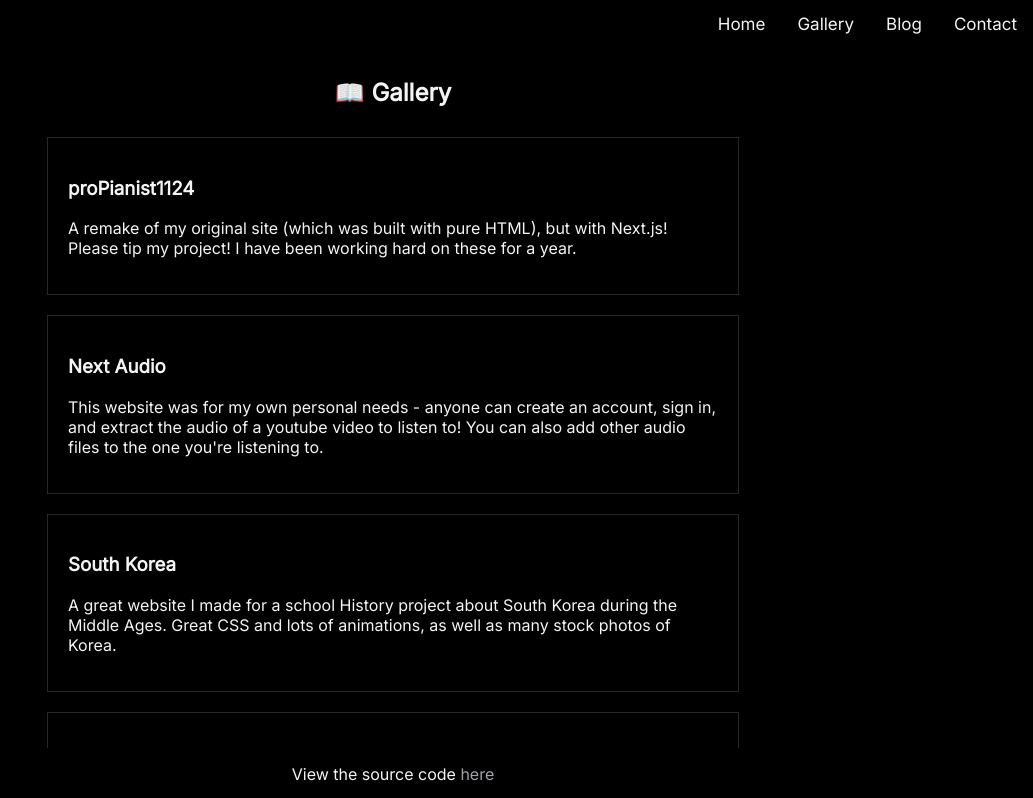
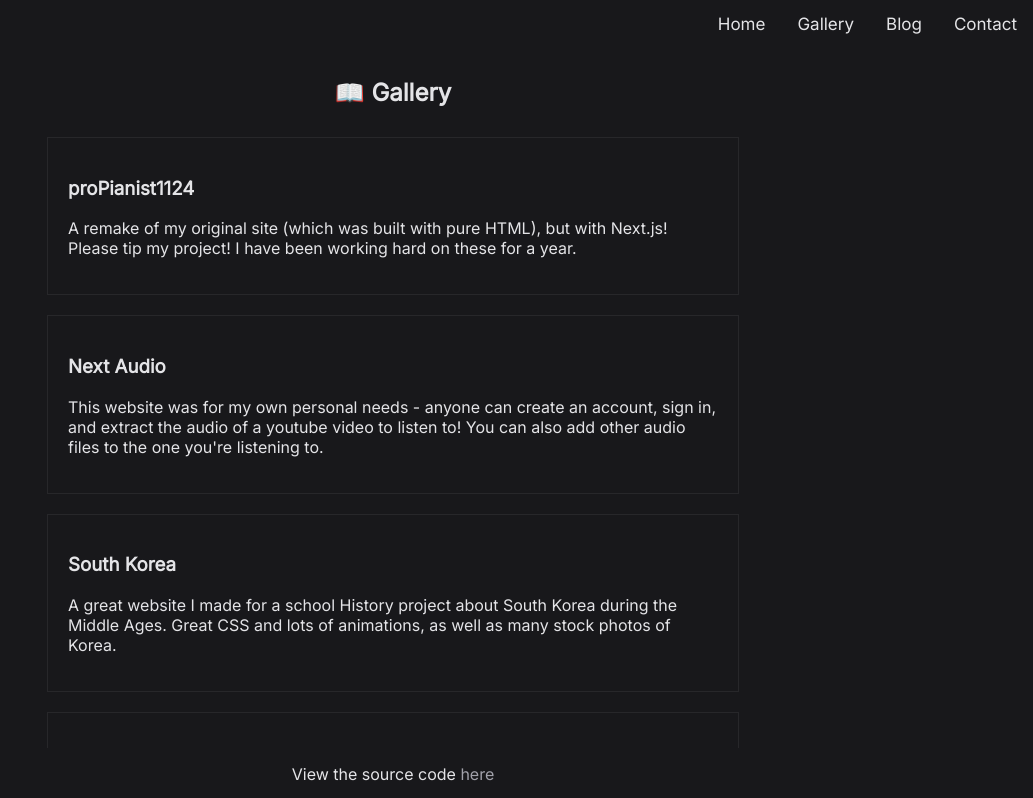
Before and after one commit to proPianist1124/proPianist1124-nextjs, a Next.js app: page /gallery in a window 1280 px wide. Shown: the top 798 px of the page, without its empty margins (247-1280 px from the left). Built offline with nearby package versions, Linux system fonts and the light colour scheme.

Commit message:
changed color scheme

```diff
--- a/src/styles/styles.css
+++ b/src/styles/styles.css
@@ -1,8 +1,8 @@
 @import url('https://fonts.googleapis.com/css2?family=Inter&display=swap');
 :root{
-	--background:#000;
-	--background-lighter:#282727;
-	--primary:#F4F4F5;
+	--background:#18181B;
+	--background-lighter:#27272A;
+	--primary:#E4E4E7;
 	--secondary:#a1a1aa;
 	--mainFont:"Inter", sans-serif;
 }
@@ -196,7 +196,6 @@
 	transition:0.3s;
 }
 .card:hover {
-	color:var(--secondary);
 	box-shadow: 5px 5px var(--background-lighter);
 }
 .card:hover p{
```
